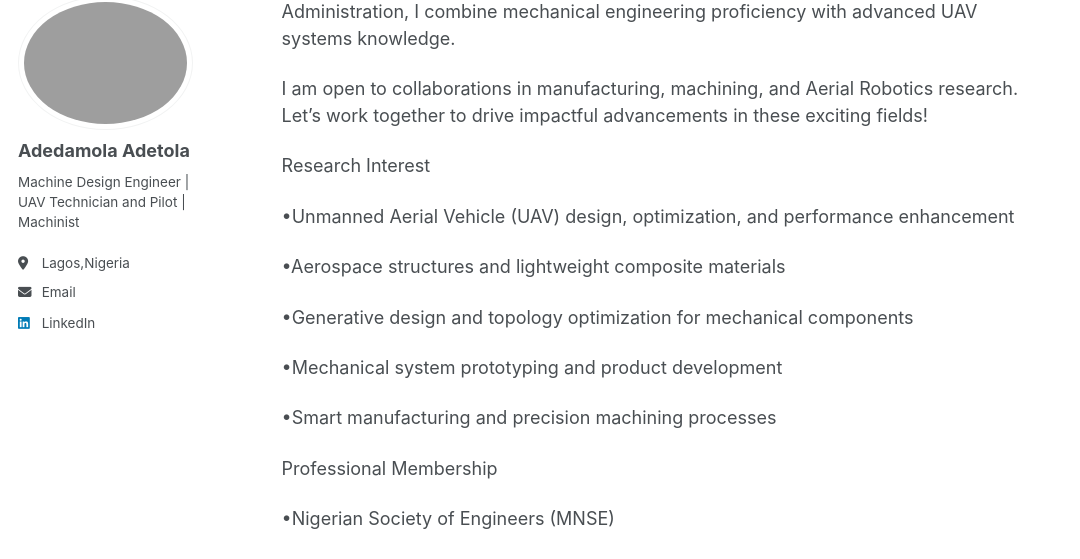
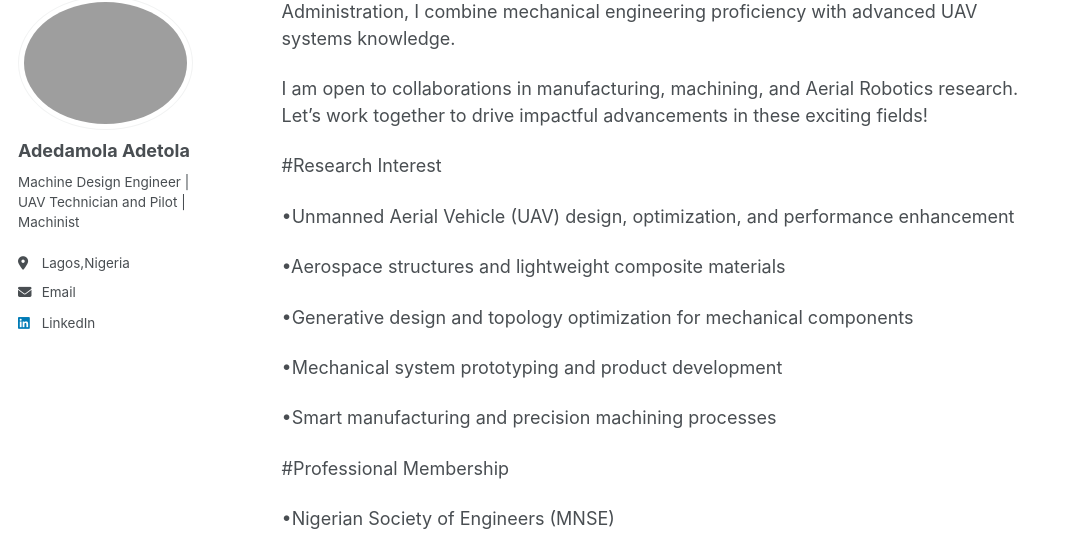
Before and after one commit to Adedam100/Adedam100.github.io, a Jekyll site: the page built from _pages/about.md, in a window 1280 px wide and 900 px high, scrolled down 334 px. Shown: the part 105-664 px from the top of the window, without its empty margins (0-1080 px from the left). Built offline with Jekyll 4.4.1, drawn with Linux system fonts in a browser that asks for light colours; a script bundle is joined from its source files by our own code; library files that are not in the unit come from our copies.

```diff
--- a/_pages/about.md
+++ b/_pages/about.md
@@ -15,7 +15,7 @@ Including the European Union Aviation Safety Agency and the Federal Aviation Adm
 I am open to collaborations in manufacturing, machining, and Aerial Robotics research. Let’s work together to drive impactful advancements in these exciting fields!
 
 
-Research Interest
+#Research Interest
 
 •Unmanned Aerial Vehicle (UAV) design, optimization, and performance 	enhancement
 
@@ -29,7 +29,7 @@ Research Interest
 
 
 
-Professional Membership
+#Professional Membership
 
 •Nigerian Society of Engineers (MNSE)
 
```
